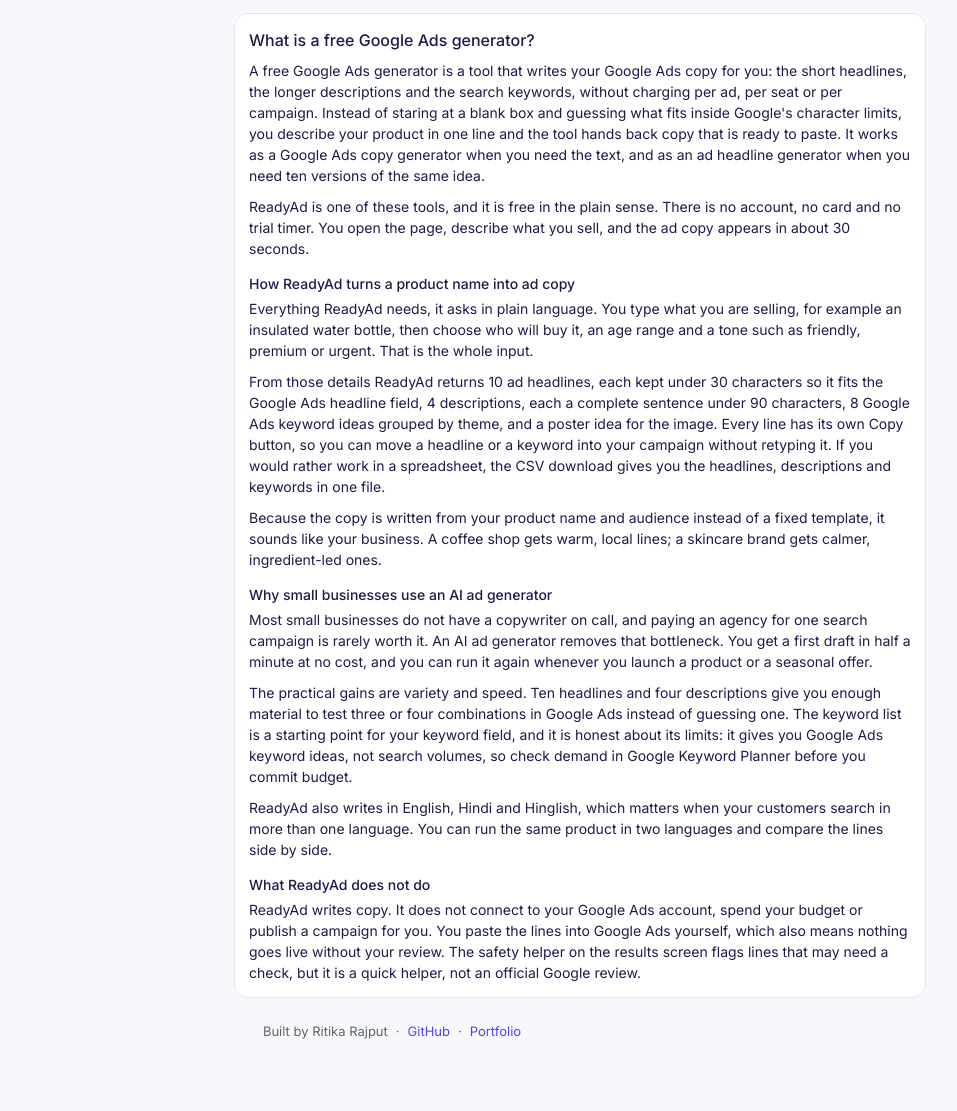
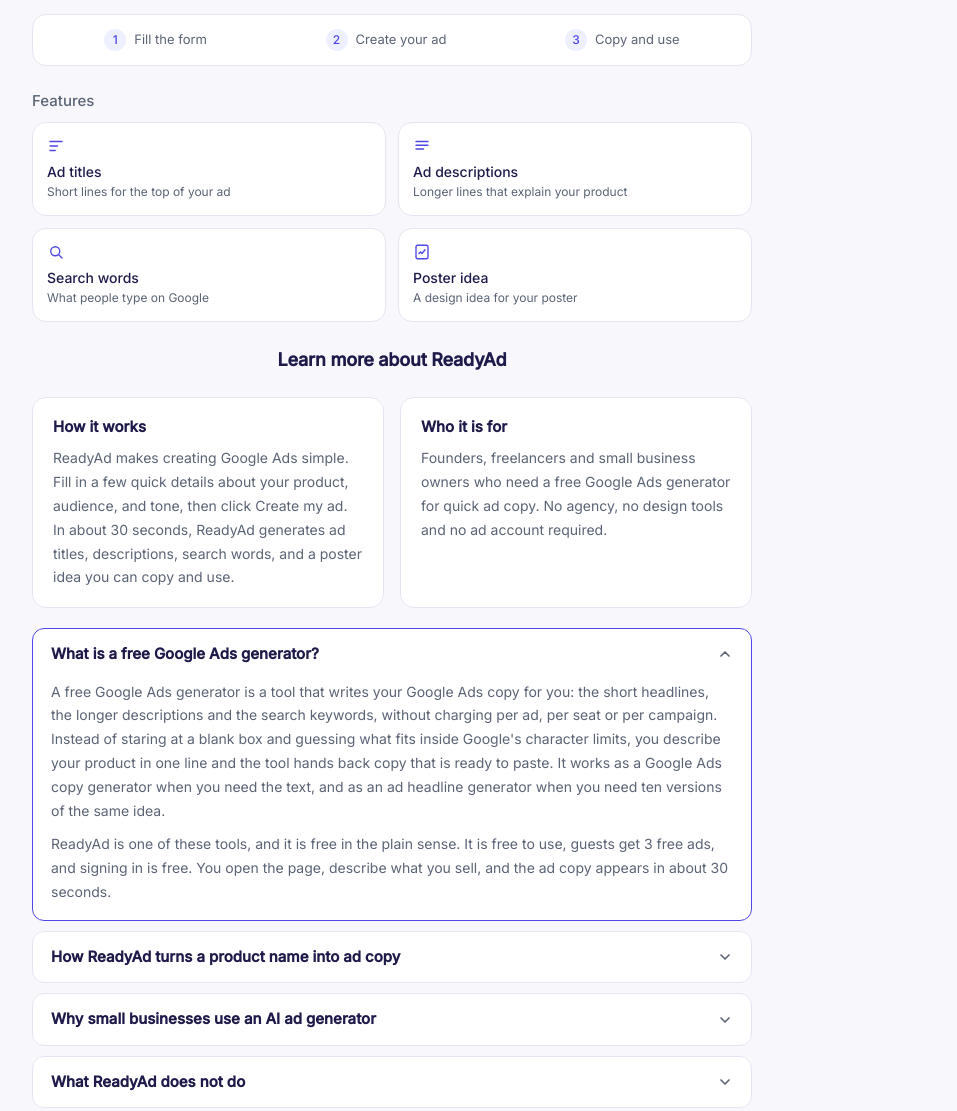
Before and after one commit to ritikakashyap09939-png/ai-ad-generator, a website: page public/index.html in a window 1280 px wide. Shown: the part 882-1993 px from the top of the page, without its empty margins (248-1205 px from the left). Before the commit the page ends 1956 px from the top, so only its background shows below. Drawn offline with nearby package versions, Linux system fonts and the light colour scheme.

Commit message:
Redesign homepage layout to single centered column, add SEO accordion, update guest limit copy

```diff
--- a/public/index.html
+++ b/public/index.html
@@ -173,8 +173,6 @@
     </header>
 
     <div class="layout">
-      <aside class="left-col">
-        <section class="card form-card">
       <div class="examples">
         <span class="examples-label">Try an example:</span>
         <div class="example-chips">
@@ -185,6 +183,7 @@
         </div>
       </div>
 
+      <section class="card form-card">
         <form id="ad-form" novalidate>
           <div class="question">
             <div class="q-header">
@@ -284,9 +283,7 @@
         </div>
         <ul id="recent-list" class="recent-list"></ul>
       </section>
-      </aside>
 
-      <section class="right-col">
       <div id="empty-state" class="empty-state-wrap">
         <div class="card example-preview-card">
           <div class="example-label">Example</div>
@@ -294,36 +291,6 @@
             <div class="preview-url">Ad · www.glowup.com</div>
             <div class="preview-headline">GlowUp Vitamin C Serum | Daily Glow Care</div>
             <div class="preview-desc">Made for daily care to help your skin feel fresh and radiant. A gentle boost for your glow.</div>
-            </div>
-          </div>
-          <div class="card steps-card">
-            <div class="step"><span class="step-num">1</span><span>Fill the form</span></div>
-            <div class="step"><span class="step-num">2</span><span>Create your ad</span></div>
-            <div class="step"><span class="step-num">3</span><span>Copy and use</span></div>
-          </div>
-          <div class="what-you-get">
-            <h2 class="what-heading">Features</h2>
-            <div class="what-grid">
-              <div class="what-card">
-                <span class="what-icon" aria-hidden="true"><svg viewBox="0 0 24 24"><path d="M4 6h16M4 12h10M4 18h7"/></svg></span>
-                <div class="what-title">Ad titles</div>
-                <div class="what-text">Short lines for the top of your ad</div>
-              </div>
-              <div class="what-card">
-                <span class="what-icon" aria-hidden="true"><svg viewBox="0 0 24 24"><path d="M4 6h16M4 11h16M4 16h10"/></svg></span>
-                <div class="what-title">Ad descriptions</div>
-                <div class="what-text">Longer lines that explain your product</div>
-              </div>
-              <div class="what-card">
-                <span class="what-icon" aria-hidden="true"><svg viewBox="0 0 24 24"><circle cx="11" cy="11" r="6"/><path d="M20 20l-4-4"/></svg></span>
-                <div class="what-title">Search words</div>
-                <div class="what-text">What people type on Google</div>
-              </div>
-              <div class="what-card">
-                <span class="what-icon" aria-hidden="true"><svg viewBox="0 0 24 24"><rect x="4" y="3" width="16" height="18" rx="2"/><path d="M8 14l2-2 2 2 4-5"/></svg></span>
-                <div class="what-title">Poster idea</div>
-                <div class="what-text">A design idea for your poster</div>
-              </div>
           </div>
         </div>
       </div>
@@ -395,36 +362,100 @@
         </div>
       </section>
 
+      <div class="card steps-card">
+        <div class="step"><span class="step-num">1</span><span>Fill the form</span></div>
+        <div class="step"><span class="step-num">2</span><span>Create your ad</span></div>
+        <div class="step"><span class="step-num">3</span><span>Copy and use</span></div>
+      </div>
+
+      <div class="what-you-get">
+        <h2 class="what-heading">Features</h2>
+        <div class="what-grid">
+          <div class="what-card">
+            <span class="what-icon" aria-hidden="true"><svg viewBox="0 0 24 24"><path d="M4 6h16M4 12h10M4 18h7"/></svg></span>
+            <div class="what-title">Ad titles</div>
+            <div class="what-text">Short lines for the top of your ad</div>
+          </div>
+          <div class="what-card">
+            <span class="what-icon" aria-hidden="true"><svg viewBox="0 0 24 24"><path d="M4 6h16M4 11h16M4 16h10"/></svg></span>
+            <div class="what-title">Ad descriptions</div>
+            <div class="what-text">Longer lines that explain your product</div>
+          </div>
+          <div class="what-card">
+            <span class="what-icon" aria-hidden="true"><svg viewBox="0 0 24 24"><circle cx="11" cy="11" r="6"/><path d="M20 20l-4-4"/></svg></span>
+            <div class="what-title">Search words</div>
+            <div class="what-text">What people type on Google</div>
+          </div>
+          <div class="what-card">
+            <span class="what-icon" aria-hidden="true"><svg viewBox="0 0 24 24"><rect x="4" y="3" width="16" height="18" rx="2"/><path d="M8 14l2-2 2 2 4-5"/></svg></span>
+            <div class="what-title">Poster idea</div>
+            <div class="what-text">A design idea for your poster</div>
+          </div>
+        </div>
+      </div>
+
       <section class="seo-info anim" style="--d:6">
-          <div class="card">
+        <div class="seo-section-head">
+          <h2 class="seo-section-title">Learn more about ReadyAd</h2>
+        </div>
+
+        <div class="seo-cards">
+          <div class="card seo-card">
             <h2>How it works</h2>
             <p>ReadyAd makes creating Google Ads simple. Fill in a few quick details about your product, audience, and tone, then click Create my ad. In about 30 seconds, ReadyAd generates ad titles, descriptions, search words, and a poster idea you can copy and use.</p>
           </div>
-          <div class="card">
+          <div class="card seo-card">
             <h2>Who it is for</h2>
             <p>Founders, freelancers and small business owners who need a free Google Ads generator for quick ad copy. No agency, no design tools and no ad account required.</p>
           </div>
+        </div>
 
-          <div class="card seo-copy">
-            <h2>What is a free Google Ads generator?</h2>
+        <div class="seo-accordion">
+          <details class="seo-item" open>
+            <summary>
+              What is a free Google Ads generator?
+              <span class="seo-chevron" aria-hidden="true"><svg viewBox="0 0 24 24" width="16" height="16" fill="none" stroke="currentColor" stroke-width="2.5" stroke-linecap="round" stroke-linejoin="round"><path d="M6 9l6 6 6-6"/></svg></span>
+            </summary>
+            <div class="seo-item-body">
               <p>A free Google Ads generator is a tool that writes your Google Ads copy for you: the short headlines, the longer descriptions and the search keywords, without charging per ad, per seat or per campaign. Instead of staring at a blank box and guessing what fits inside Google's character limits, you describe your product in one line and the tool hands back copy that is ready to paste. It works as a Google Ads copy generator when you need the text, and as an ad headline generator when you need ten versions of the same idea.</p>
-            <p>ReadyAd is one of these tools, and it is free in the plain sense. There is no account, no card and no trial timer. You open the page, describe what you sell, and the ad copy appears in about 30 seconds.</p>
+              <p>ReadyAd is one of these tools, and it is free in the plain sense. It is free to use, guests get 3 free ads, and signing in is free. You open the page, describe what you sell, and the ad copy appears in about 30 seconds.</p>
+            </div>
+          </details>
 
-            <h3>How ReadyAd turns a product name into ad copy</h3>
+          <details class="seo-item">
+            <summary>
+              How ReadyAd turns a product name into ad copy
+              <span class="seo-chevron" aria-hidden="true"><svg viewBox="0 0 24 24" width="16" height="16" fill="none" stroke="currentColor" stroke-width="2.5" stroke-linecap="round" stroke-linejoin="round"><path d="M6 9l6 6 6-6"/></svg></span>
+            </summary>
+            <div class="seo-item-body">
               <p>Everything ReadyAd needs, it asks in plain language. You type what you are selling, for example an insulated water bottle, then choose who will buy it, an age range and a tone such as friendly, premium or urgent. That is the whole input.</p>
               <p>From those details ReadyAd returns 10 ad headlines, each kept under 30 characters so it fits the Google Ads headline field, 4 descriptions, each a complete sentence under 90 characters, 8 Google Ads keyword ideas grouped by theme, and a poster idea for the image. Every line has its own Copy button, so you can move a headline or a keyword into your campaign without retyping it. If you would rather work in a spreadsheet, the CSV download gives you the headlines, descriptions and keywords in one file.</p>
               <p>Because the copy is written from your product name and audience instead of a fixed template, it sounds like your business. A coffee shop gets warm, local lines; a skincare brand gets calmer, ingredient-led ones.</p>
+            </div>
+          </details>
 
-            <h3>Why small businesses use an AI ad generator</h3>
+          <details class="seo-item">
+            <summary>
+              Why small businesses use an AI ad generator
+              <span class="seo-chevron" aria-hidden="true"><svg viewBox="0 0 24 24" width="16" height="16" fill="none" stroke="currentColor" stroke-width="2.5" stroke-linecap="round" stroke-linejoin="round"><path d="M6 9l6 6 6-6"/></svg></span>
+            </summary>
+            <div class="seo-item-body">
               <p>Most small businesses do not have a copywriter on call, and paying an agency for one search campaign is rarely worth it. An AI ad generator removes that bottleneck. You get a first draft in half a minute at no cost, and you can run it again whenever you launch a product or a seasonal offer.</p>
               <p>The practical gains are variety and speed. Ten headlines and four descriptions give you enough material to test three or four combinations in Google Ads instead of guessing one. The keyword list is a starting point for your keyword field, and it is honest about its limits: it gives you Google Ads keyword ideas, not search volumes, so check demand in Google Keyword Planner before you commit budget.</p>
               <p>ReadyAd also writes in English, Hindi and Hinglish, which matters when your customers search in more than one language. You can run the same product in two languages and compare the lines side by side.</p>
+            </div>
+          </details>
 
-            <h3>What ReadyAd does not do</h3>
+          <details class="seo-item">
+            <summary>
+              What ReadyAd does not do
+              <span class="seo-chevron" aria-hidden="true"><svg viewBox="0 0 24 24" width="16" height="16" fill="none" stroke="currentColor" stroke-width="2.5" stroke-linecap="round" stroke-linejoin="round"><path d="M6 9l6 6 6-6"/></svg></span>
+            </summary>
+            <div class="seo-item-body">
               <p>ReadyAd writes copy. It does not connect to your Google Ads account, spend your budget or publish a campaign for you. You paste the lines into Google Ads yourself, which also means nothing goes live without your review. The safety helper on the results screen flags lines that may need a check, but it is a quick helper, not an official Google review.</p>
             </div>
-
-        </section>
+          </details>
+        </div>
       </section>
     </div>
 
--- a/public/styles.css
+++ b/public/styles.css
@@ -151,7 +151,16 @@ body {
 .hero-title { margin: 0 0 4px; font-size: 24px; font-weight: 500; }
 .subtext { margin: 0; color: var(--muted); font-size: 14px; }
 
-.layout { display: grid; grid-template-columns: 360px 1fr; gap: 16px; align-items: start; }
+.layout {
+  display: flex;
+  flex-direction: column;
+  align-items: center;
+  gap: 24px;
+  max-width: 720px;
+  margin: 0 auto;
+  width: 100%;
+}
+.layout > * { width: 100%; }
 .left-col, .right-col { min-width: 0; display: flex; flex-direction: column; gap: 16px; }
 
 .card, .result-block {
@@ -161,15 +170,17 @@ body {
   padding: 14px;
   transition: background 0.2s ease, color 0.2s ease, border-color 0.2s ease;
 }
-.form-card { position: sticky; top: 16px; }
+.form-card { max-width: 680px; }
 
-.examples { margin-bottom: 8px; }
+.examples { margin-bottom: 8px; max-width: 680px; }
 .examples-label { display: block; font-size: 12px; color: var(--muted); margin-bottom: 4px; }
 .example-chips { display: flex; flex-wrap: wrap; gap: 6px; }
 .example-chip { padding: 4px 10px; font-size: 12px; }
 
 .question { margin-bottom: 12px; }
 .question.compact { margin-bottom: 12px; }
+.q-section { display: grid; grid-template-columns: 1fr 1fr; gap: 16px; }
+.q-section .question { margin-bottom: 0; }
 .q-header { display: flex; align-items: center; gap: 8px; margin-bottom: 4px; flex-wrap: wrap; }
 .q-num {
   display: inline-flex; align-items: center; justify-content: center;
@@ -187,6 +198,13 @@ input[type="text"], input[type="number"] {
   height: 40px; padding: 8px 12px; border-radius: 10px; border: 1px solid var(--border);
   background: var(--input); color: var(--text); font-size: 14px; font-family: inherit;
   transition: background 0.2s ease, color 0.2s ease, border-color 0.2s ease;
+}
+#productName {
+  width: 100%;
+  margin-left: 0;
+  height: 48px;
+  font-size: 16px;
+  padding: 10px 14px;
 }
 input[type="text"] { width: calc(100% - 30px); margin-left: 30px; }
 input[type="text"].full-input { width: 100%; margin-left: 0; margin-top: 4px; }
@@ -231,7 +249,7 @@ input[type="text"]:-webkit-autofill:focus, input[type="number"]:-webkit-autofill
 .more-panel { margin-top: 10px; padding-top: 10px; border-top: 1px solid var(--border); }
 .more-panel .chips { margin-left: 0; }
 
-.sticky-submit { position: sticky; bottom: 0; background: var(--card); padding-top: 10px; margin-top: 4px; z-index: 1; }
+.sticky-submit { padding-top: 10px; margin-top: 4px; }
 .primary-btn {
   width: 100%; background: var(--accent); color: var(--on-accent);
   border: none; padding: 13px 18px; border-radius: 10px; font-size: 15px; font-weight: 500;
@@ -395,12 +413,16 @@ input[type="text"]:-webkit-autofill:focus, input[type="number"]:-webkit-autofill
 
 @media (max-width: 899px) {
   .container { padding: 64px 16px 24px; }
-  .layout { grid-template-columns: 1fr; }
-  .form-card { position: static; max-height: none; overflow: visible; }
+  .layout { max-width: 100%; gap: 20px; }
+  .form-card { position: static; max-height: none; overflow: visible; max-width: 100%; }
+  .examples { max-width: 100%; }
   .sticky-submit { position: static; padding-top: 0; }
+  .q-section { grid-template-columns: 1fr; gap: 0; }
+  .q-section .question { margin-bottom: 12px; }
   .results-grid { grid-template-columns: 1fr; }
   .what-grid { grid-template-columns: 1fr; }
   input[type="text"], .chips, .field-error, .age-row { margin-left: 0; width: 100%; }
+  #productName { margin-left: 0; width: 100%; }
   .q-header { align-items: flex-start; }
   .steps-card { flex-direction: column; align-items: flex-start; }
   .side-tools { top: 12px; right: 12px; transform: none; align-items: flex-end; }
@@ -411,12 +433,100 @@ input[type="text"]:-webkit-autofill:focus, input[type="number"]:-webkit-autofill
   .help-panel { max-height: 85vh; }
 }
 
-.seo-info { display: grid; gap: 16px; }
-.seo-info h2 { margin: 0 0 8px; font-size: 16px; font-weight: 500; }
-.seo-info p { margin: 0; color: var(--text); font-size: 14px; line-height: 1.5; }
-.seo-copy h3 { margin: 14px 0 4px; font-size: 14px; font-weight: 500; color: var(--text); }
-.seo-copy p { margin: 0 0 10px; }
-.seo-copy p:last-child { margin-bottom: 0; }
+.seo-info {
+  display: grid;
+  gap: 20px;
+  max-width: 720px;
+  width: 100%;
+}
+.seo-section-head { text-align: center; }
+.seo-section-title {
+  margin: 0 0 4px;
+  font-size: 18px;
+  font-weight: 600;
+  letter-spacing: -0.01em;
+  color: var(--text);
+}
+.seo-cards {
+  display: grid;
+  grid-template-columns: 1fr 1fr;
+  gap: 16px;
+}
+.seo-card {
+  padding: 18px 20px;
+  border-radius: 14px;
+}
+.seo-card h2 {
+  margin: 0 0 8px;
+  font-size: 15px;
+  font-weight: 600;
+  color: var(--text);
+}
+.seo-card p {
+  margin: 0;
+  font-size: 14px;
+  line-height: 1.7;
+  color: var(--muted);
+}
+
+/* SEO accordion --------------------------------------------------------- */
+.seo-accordion {
+  display: grid;
+  gap: 10px;
+}
+.seo-item {
+  border: 1px solid var(--border);
+  border-radius: 12px;
+  background: var(--card);
+  overflow: hidden;
+  transition: border-color 0.2s ease, background 0.2s ease;
+}
+.seo-item[open] { border-color: var(--accent); }
+.seo-item > summary {
+  margin: 0;
+  padding: 14px 18px;
+  font-size: 15px;
+  font-weight: 600;
+  color: var(--text);
+  cursor: pointer;
+  display: flex;
+  align-items: center;
+  justify-content: space-between;
+  gap: 10px;
+  list-style: none;
+  user-select: none;
+  transition: background 0.2s ease;
+}
+.seo-item > summary::-webkit-details-marker { display: none; }
+.seo-item > summary::-details-content { display: none; }
+.seo-item > summary:hover { background: var(--surface-soft); }
+.seo-chevron {
+  flex-shrink: 0;
+  width: 16px;
+  height: 16px;
+  color: var(--muted);
+  pointer-events: none;
+  transition: transform 0.2s ease;
+}
+.seo-item[open] .seo-chevron { transform: rotate(180deg); }
+.seo-item-body {
+  padding: 0 18px 16px;
+  display: grid;
+  gap: 10px;
+}
+.seo-item-body p {
+  margin: 0;
+  font-size: 14px;
+  line-height: 1.7;
+  color: var(--muted);
+}
+
+@media (max-width: 640px) {
+  .seo-info { max-width: 100%; margin-top: 20px; }
+  .seo-cards { grid-template-columns: 1fr; }
+  .seo-item > summary { padding: 13px 15px; font-size: 14px; }
+  .seo-item-body { padding: 0 15px 14px; }
+}
 .notfound { max-width: 520px; margin: 0 auto; text-align: center; }
 .notfound p { margin: 0 0 14px; }
 .notfound .secondary-btn { display: inline-block; text-decoration: none; }
```
Also changed, not shown: public/styles.min.css. Lines whose indentation alone changed are shown as unchanged.
